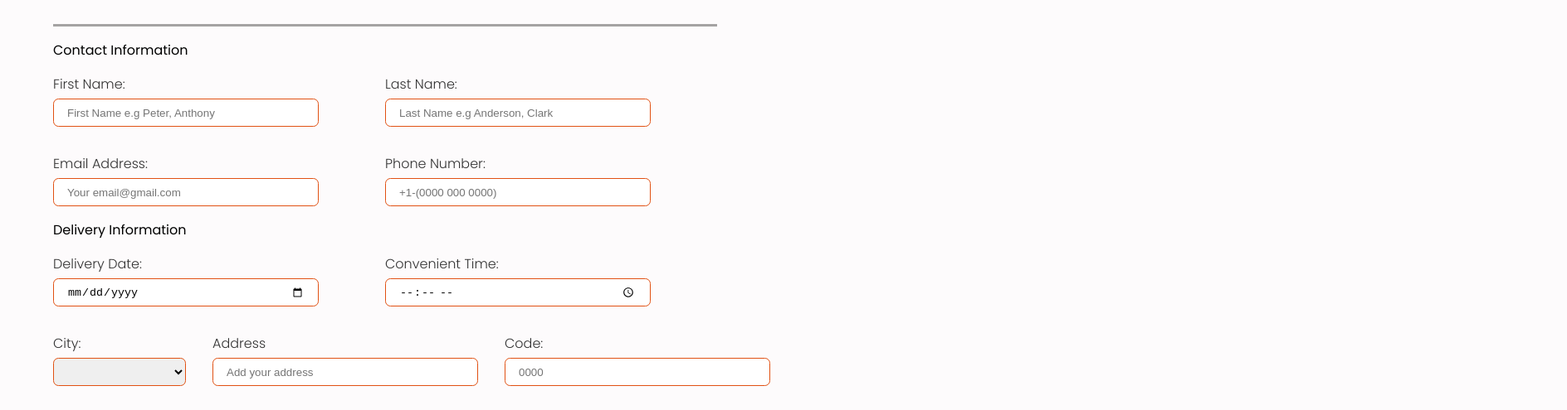
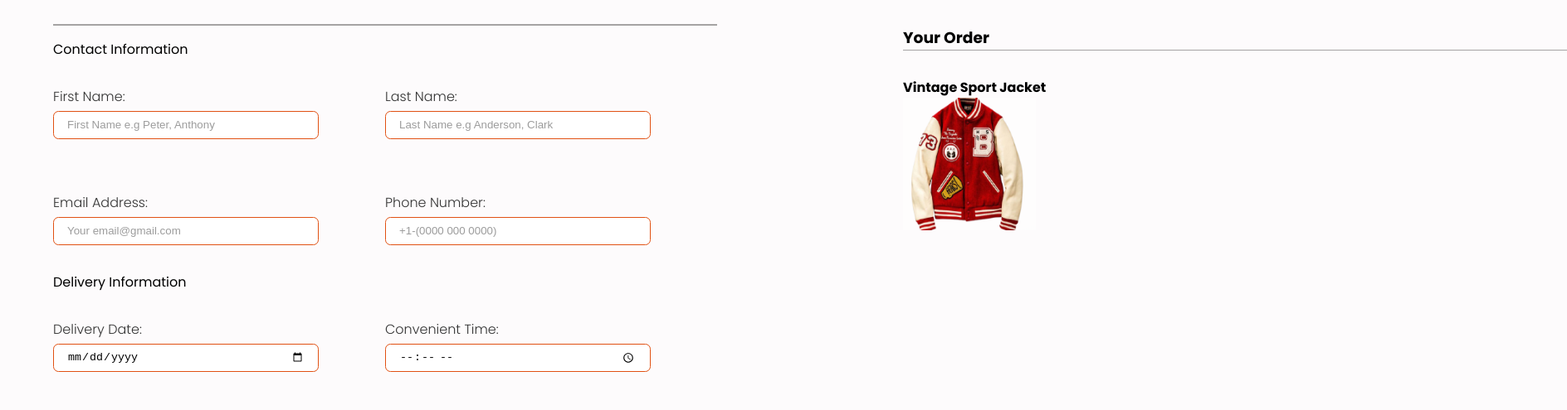
Before and after one commit to isab5/Checkout-template, a plain HTML site: page index.html in a window 1280 px wide. Shown: the part 131-626 px from the top of the page at 83% size, 1888 px wide, since content can reach past the window. Drawn offline with Linux system fonts and the light colour scheme.

Commit message:
feat: adjust section form and create aside

```diff
--- a/global.css
+++ b/global.css
@@ -14,6 +14,7 @@
 body {
     background-color: var(--background-color) ;
     font-family: "Poppins", sans-serif;
+
 }
 
 .header-checkout {
@@ -43,7 +44,12 @@ body {
     background-color: rgb(165, 163, 163);
     margin-left: 4rem;
     width: 50rem;
-    height: 0.2rem;
+    height: 0.1rem;
+}
+
+.main-sections {
+    display: flex;
+    gap: 5rem;
 }
 
 .forms {
@@ -67,8 +73,11 @@ form input{
     padding: 1rem;
 }
 
+input::placeholder {
+    color: rgb(156, 156, 156);
+}
 
-select {
+form select {
     width: 10rem;
     height: 2rem;
     border: 1px var(--cor-site) solid;
@@ -84,13 +93,13 @@ select {
 .first-name {
     display: flex;
     flex-direction: column;
-    padding: 1rem 0;
+    padding: 2rem 0;
 }
 
 .last-name {
     display: flex;
     flex-direction: column;
-    padding: 1rem 0;
+    padding: 2rem 0;
 }
 
 .contact {
@@ -101,13 +110,13 @@ select {
 .email {
     display: flex;
     flex-direction: column;
-    padding: 1rem 0;
+    padding: 2rem 0;
 }
 
 .phone-number {
     display: flex;
     flex-direction: column;
-    padding: 1rem 0;
+    padding: 2rem 0;
 }
 
 .delivery {
@@ -118,13 +127,13 @@ select {
 .delivery-date {
     display: flex;
     flex-direction: column;
-    padding: 1rem 0;
+    padding: 2rem 0;
 }
 
 .time {
     display: flex;
     flex-direction: column;
-    padding: 1rem 0;
+    padding: 2rem 0;
 }
 
 .address {
@@ -135,24 +144,56 @@ select {
 .city {
     display: flex;
     flex-direction: column;
-    padding: 1rem 0;
+    padding: 2rem 0;
 }
 
 .address-url {
     display: flex;
     flex-direction: column;
-    padding: 1rem 0;
+    padding: 2rem 0;
 }
 
 .code {
     display: flex;
     flex-direction: column;
-    padding: 1rem 0;
+    padding: 2rem 0;
+    width: 2rem;
 }
 
 .button-payment {
     background-color: var(--cor-site);
     border: none;
     cursor: pointer;
-    padding: 1.5rem 20rem;
+    padding: 1.5rem 21rem;
+    border-radius: 1rem;
+    margin-left: 4rem;
 }
+
+.button-payment:hover {
+    background-color: #f86f34;
+}
+
+.online-shopping {
+    display: flex;
+    flex-direction: column;
+}
+
+.title-aside {
+    padding: 0 10rem;
+}
+
+.line01 {
+    background-color: rgb(165, 163, 163);
+    margin-left: 10rem;
+    width: 50rem;
+    height: 0.1rem;
+}
+
+img {
+    width: 10rem;
+    height: 10rem;
+}
+
+.jacket {
+    padding: 2rem 10rem;
+}
--- a/index.html
+++ b/index.html
@@ -15,6 +15,7 @@
         </div>
     </header>
     <div class="line"></div>
+    <main class="main-sections">
         <section class="forms">
             <form action="">
                 <legend>Contact Information</legend>
@@ -53,7 +54,7 @@
                         <div class="city">
                             <label for="city">City:</label>
                             <select name="city" id="city" required>
-                                    <option value="Phoenix">Alabama</option>
+                                <option value="phoenix">Phoenix</option>
                                 <option value="miami">Miami</option>
                                 <option value="new-york">New York</option>
                                 <option value="los-angeles">Los Angeles</option>
@@ -71,6 +72,17 @@
                         </div>
                     </form>
                 </section>
+                <section>
+                    <aside class="online-shopping">
+                        <h3 class="title-aside">Your Order</h3>
+                <div class="line01"></div>
+                <div class="jacket">
+                    <h4> Vintage Sport Jacket </h4>
+                    <img class="jacket-vinatge" src="./img/jacket school.png" alt="jaqueta escolar vintage">
+                </div>
+            </aside>
+        </section>
+    </main>
     <button class="button-payment">Proceeed to Payment</button>
     </body>
     </html>
```
Also changed, not shown: img/jacket school.png (added). Lines whose indentation alone changed are shown as unchanged.
